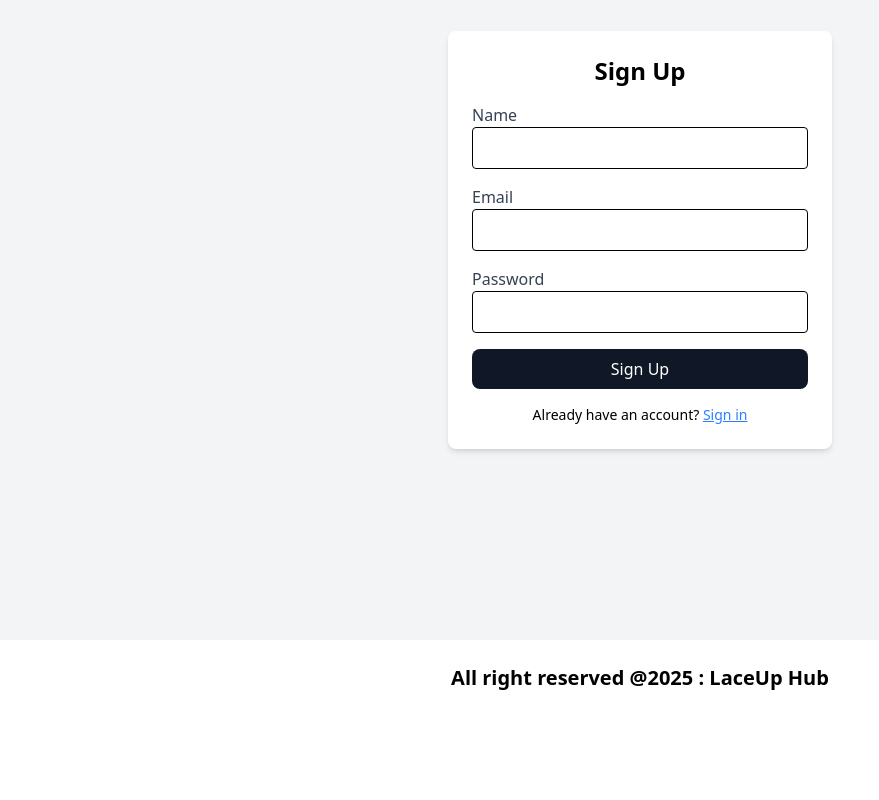
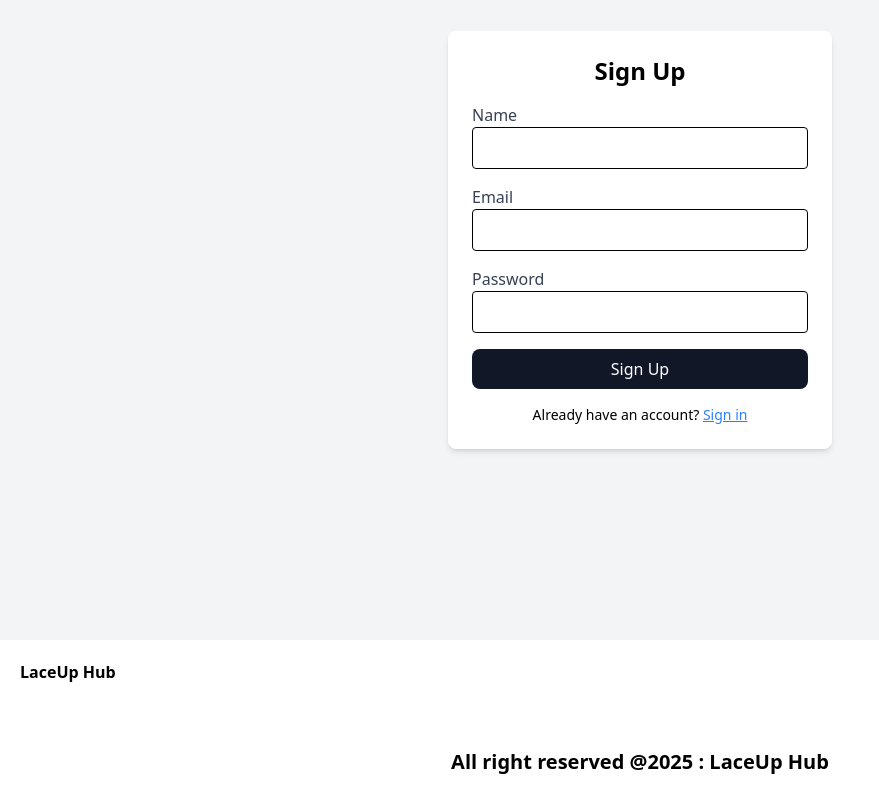
Before and after one commit to niikhilpatel/ecommerce_with_crud-operations, a React (Vite) app in the folder frontend/: page /sign-in in a window 1280 px wide. Shown: the part 272-1072 px from the top of the page, without its empty margins (0-879 px from the left). Before the commit the page ends 988 px from the top, so only its background shows below. Built offline with nearby package versions, Linux system fonts and the light colour scheme.

Commit message:
footer created

```diff
--- a/frontend/src/components/Footer.jsx
+++ b/frontend/src/components/Footer.jsx
@@ -2,7 +2,14 @@ import React from 'react'
 
 const Footer = () => {
   return (
-    <div className='flex justify-center items-center px-4 py-6 text-xl font-bold '>All right reserved @2025 : LaceUp Hub</div>
+    <>
+      <div className='mb-10 m-5'>
+        <h2 className='font-bold'>LaceUp Hub</h2>
+
+
+      </div>
+      <div className='flex justify-center items-center px-4 py-6 text-xl font-bold '>All right reserved @2025 : LaceUp Hub</div>
+    </>
   )
 }
 
```
